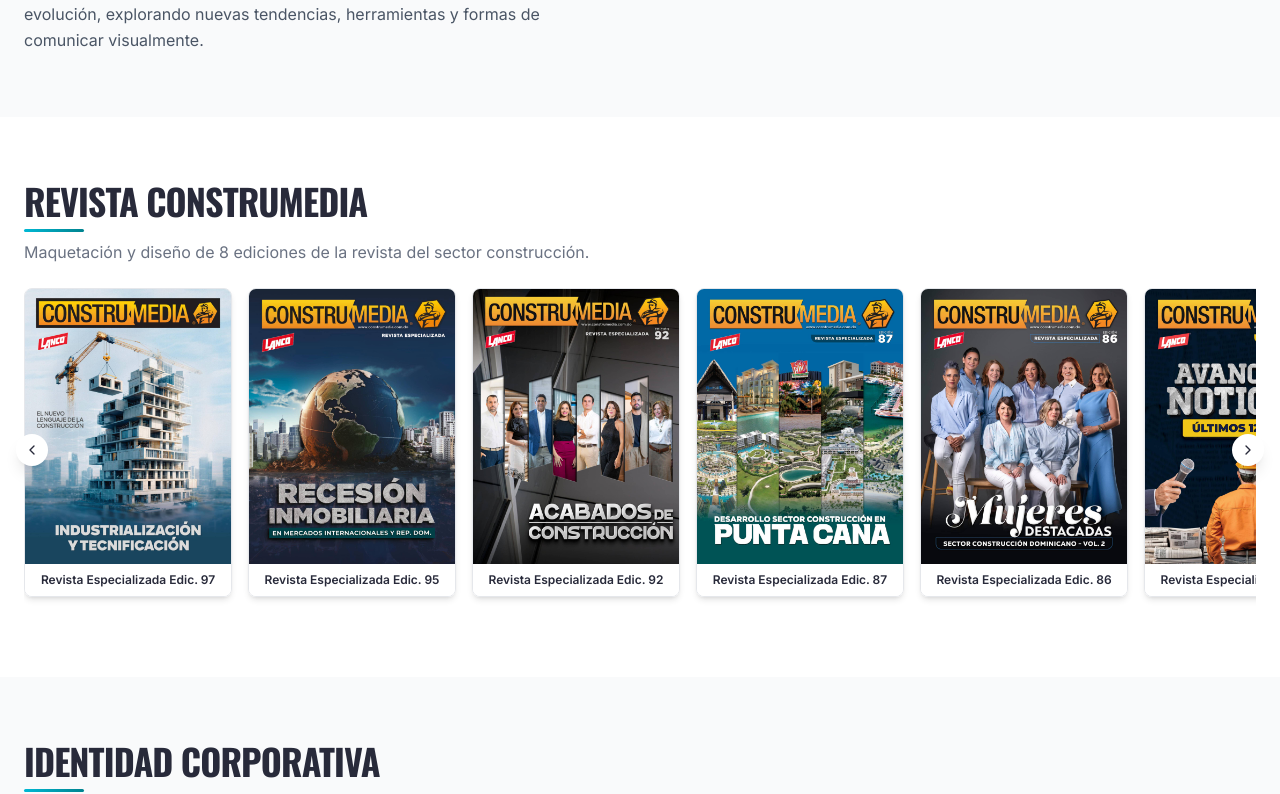
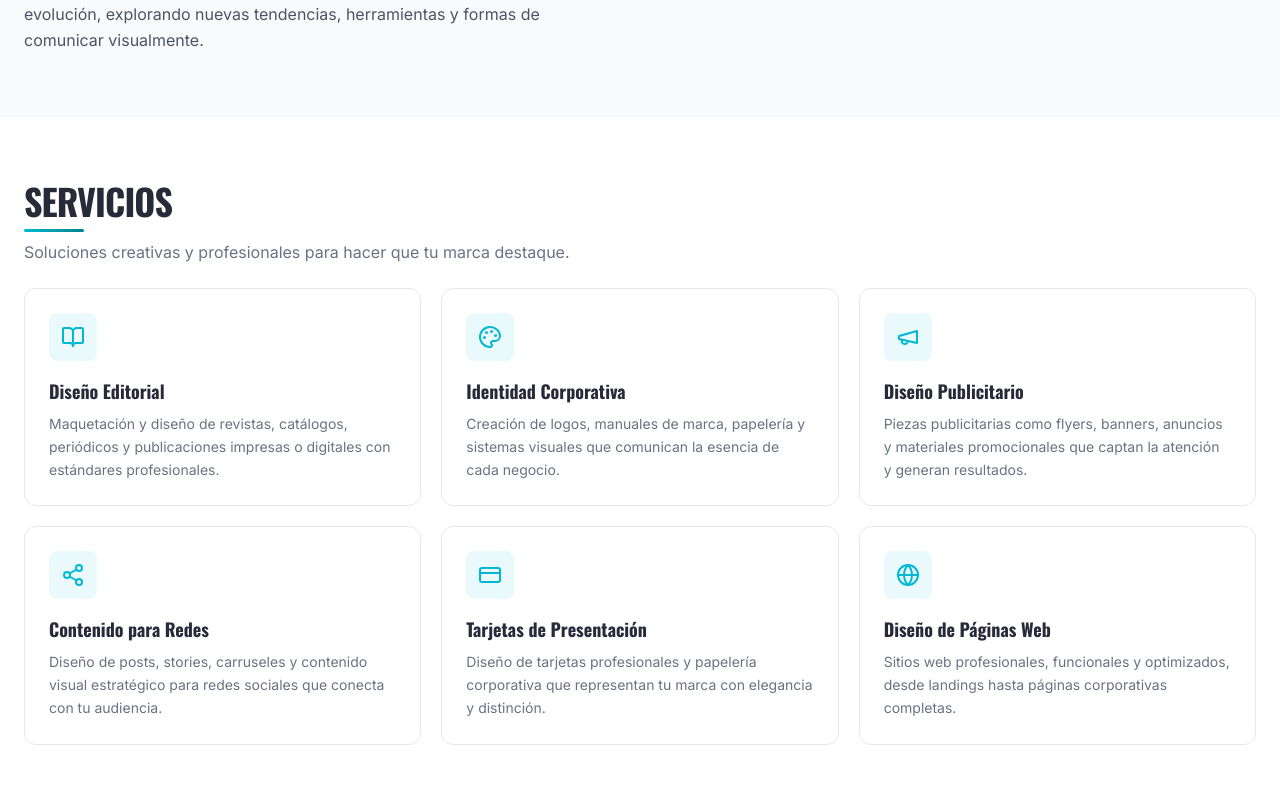
Before and after one commit to yoyaxu/portafolios-2026, a Next.js app: page / in a window 1280 px wide. Shown: the part 1168-1962 px from the top of the page. Built offline with nearby package versions, Linux system fonts and the light colour scheme.

Commit message:
Agregar seccion de Servicios

```diff
--- a/src/app/page.tsx
+++ b/src/app/page.tsx
@@ -559,10 +559,85 @@
   );
 }
 
+/* ─── Servicios ─── */
+function Servicios() {
+  const servicios = [
+    {
+      icon: BookOpen,
+      title: "Diseño Editorial",
+      desc: "Maquetación y diseño de revistas, catálogos, periódicos y publicaciones impresas o digitales con estándares profesionales.",
+    },
+    {
+      icon: Palette,
+      title: "Identidad Corporativa",
+      desc: "Creación de logos, manuales de marca, papelería y sistemas visuales que comunican la esencia de cada negocio.",
+    },
+    {
+      icon: Megaphone,
+      title: "Diseño Publicitario",
+      desc: "Piezas publicitarias como flyers, banners, anuncios y materiales promocionales que captan la atención y generan resultados.",
+    },
+    {
+      icon: Share2,
+      title: "Contenido para Redes",
+      desc: "Diseño de posts, stories, carruseles y contenido visual estratégico para redes sociales que conecta con tu audiencia.",
+    },
+    {
+      icon: CreditCard,
+      title: "Tarjetas de Presentación",
+      desc: "Diseño de tarjetas profesionales y papelería corporativa que representan tu marca con elegancia y distinción.",
+    },
+    {
+      icon: Globe,
+      title: "Diseño de Páginas Web",
+      desc: "Sitios web profesionales, funcionales y optimizados, desde landings hasta páginas corporativas completas.",
+    },
+  ];
+
+  return (
+    <section id="servicios" className="py-12 md:py-16">
+      <div className="max-w-7xl mx-auto px-4 sm:px-6">
+        <SectionTitle
+          title="SERVICIOS"
+          subtitle="Soluciones creativas y profesionales para hacer que tu marca destaque."
+        />
+        <div className="grid sm:grid-cols-2 lg:grid-cols-3 gap-5 mt-4">
+          {servicios.map((s, i) => (
+            <motion.div
+              key={s.title}
+              initial={{ opacity: 0, y: 20 }}
+              whileInView={{ opacity: 1, y: 0 }}
+              viewport={{ once: true }}
+              transition={{ duration: 0.4, delay: i * 0.08 }}
+              className="group rounded-xl p-6 border border-gray-200 bg-white hover:border-cyan-300 transition-all duration-300 hover:shadow-lg"
+            >
+              <div
+                className="w-12 h-12 rounded-lg flex items-center justify-center mb-4 transition-colors duration-300"
+                style={{ backgroundColor: `${CYAN}15` }}
+              >
+                <s.icon className="w-6 h-6" style={{ color: CYAN }} />
+              </div>
+              <h3
+                className="font-bold text-lg mb-2"
+                style={{ color: NAVY, fontFamily: "var(--font-oswald)" }}
+              >
+                {s.title}
+              </h3>
+              <p className="text-gray-500 text-sm leading-relaxed">
+                {s.desc}
+              </p>
+            </motion.div>
+          ))}
+        </div>
+      </div>
+    </section>
+  );
+}
+
 /* ─── Identidad Corporativa ─── */
 function IdentidadCorporativa() {
   return (
-    <section id="identidad" className="py-12 md:py-16 bg-gray-50">
+    <section id="identidad" className="py-12 md:py-16">
       <div className="max-w-7xl mx-auto px-4 sm:px-6">
         <SectionTitle
           title="IDENTIDAD CORPORATIVA"
@@ -578,7 +653,7 @@
 /* ─── Diseño Publicitario ─── */
 function DisenoPublicitario() {
   return (
-    <section id="publicidad" className="py-12 md:py-16">
+    <section id="publicidad" className="py-12 md:py-16 bg-gray-50">
       <div className="max-w-7xl mx-auto px-4 sm:px-6">
         <SectionTitle
           title="DISEÑO PUBLICITARIO"
@@ -593,7 +668,7 @@
 /* ─── Contenido para Redes Sociales ─── */
 function ContenidoRedes() {
   return (
-    <section id="redes" className="py-12 md:py-16 bg-gray-50">
+    <section id="redes" className="py-12 md:py-16">
       <div className="max-w-7xl mx-auto px-4 sm:px-6">
         <SectionTitle
           title="CONTENIDO PARA REDES SOCIALES"
@@ -610,7 +685,7 @@
 /* ─── Tarjetas de Presentación ─── */
 function TarjetasPresentacion() {
   return (
-    <section id="tarjetas" className="py-12 md:py-16">
+    <section id="tarjetas" className="py-12 md:py-16 bg-gray-50">
       <div className="max-w-7xl mx-auto px-4 sm:px-6">
         <SectionTitle
           title="TARJETAS DE PRESENTACIÓN"
@@ -625,7 +700,7 @@
 /* ─── Diseño de Páginas Web ─── */
 function DisenoWeb() {
   return (
-    <section id="web" className="py-12 md:py-16 bg-gray-50">
+    <section id="web" className="py-12 md:py-16">
       <div className="max-w-7xl mx-auto px-4 sm:px-6">
         <SectionTitle
           title="DISEÑO DE PÁGINAS WEB"
@@ -691,7 +766,7 @@
   };
 
   return (
-    <section id="construmedia" className="py-12 md:py-16">
+    <section id="construmedia" className="py-12 md:py-16 bg-gray-50">
       <div className="max-w-7xl mx-auto px-4 sm:px-6">
         <SectionTitle
           title="REVISTA CONSTRUMEDIA"
@@ -858,6 +933,7 @@
       <Navbar />
       <Hero />
       <SobreMi />
+      <Servicios />
       <RevistaConstrumedia />
       <IdentidadCorporativa />
       <DisenoPublicitario />
```
